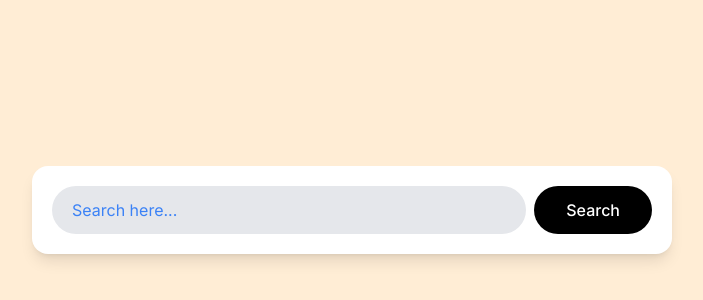
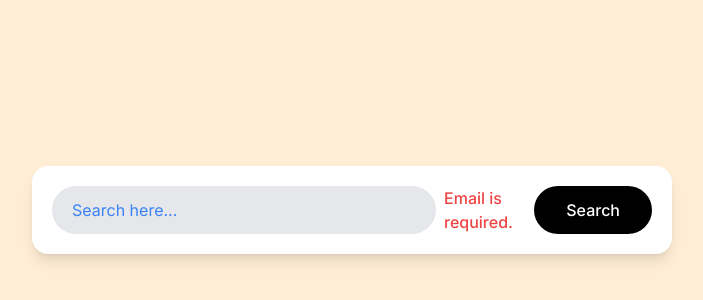
Before and after one commit to JHKIMS/carrot-practice, a Next.js app: page / in a window 1280 px wide. Shown: the part 190-490 px from the top of the page, without its empty margins (288-991 px from the left). Built offline with nearby package versions, Linux system fonts and the light colour scheme.

Commit message:
feat: peer을 이용한 유효성 처리

```diff
--- a/app/page.tsx
+++ b/app/page.tsx
@@ -3,11 +3,15 @@
     <main className="bg-gray-300 h-screen flex items-center justify-center p-5 sm:bg-red-100 md:bg-green-100 lg:bg-cy-100 xl:bg-orange-100 2xl:bg-purple-100">
       <div className="bg-white shadow-lg p-5 rounded-2xl w-full max-w-screen-sm flex flex-col md:flex-row gap-2">
         <input
-          className="w-full rounded-full h-12 bg-gray-200 pl-5 outline-none ring ring-transparent focus:ring-orange-500 focus:ring-offset-2 transition-shadow placeholder:text-blue-500 "
-          type="text"
+          className="w-full rounded-full h-12 bg-gray-200 pl-5 outline-none ring ring-transparent focus:ring-green-500 focus:ring-offset-2 transition-shadow placeholder:text-blue-500 invalid:focus:ring-red-500 peer"
+          type="email"
+          required
           placeholder="Search here..."
         />
-        <button className="bg-black text-white py-2 rounded-full active:scale-90 transition-transform font-medium focus:scale-90 outline-none md:px-8">
+        <span className="text-red-500 font-medium hidden peer-invalid:block">
+          Email is required.
+        </span>
+        <button className="text-white py-2 rounded-full active:scale-90 transition-transform font-medium focus:scale-90 outline-none md:px-8 bg-black">
           Search
         </button>
       </div>
```
